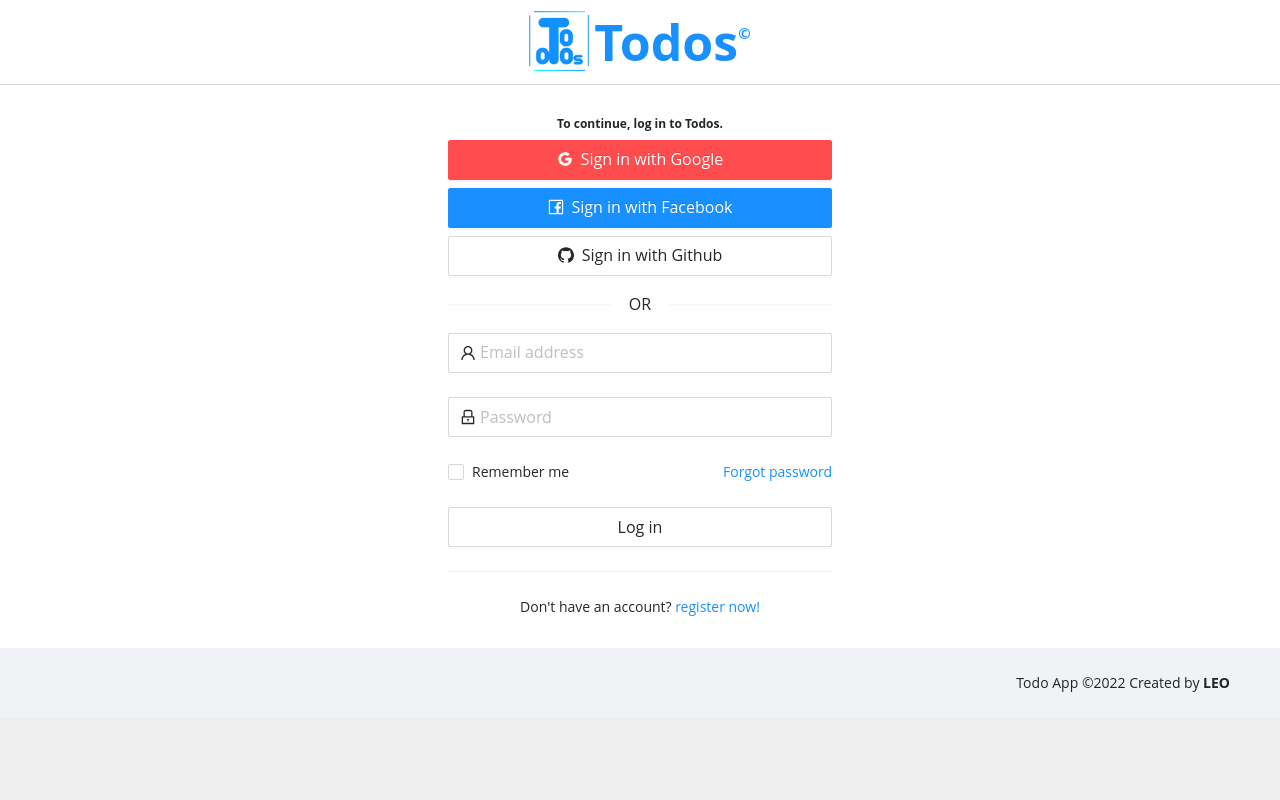
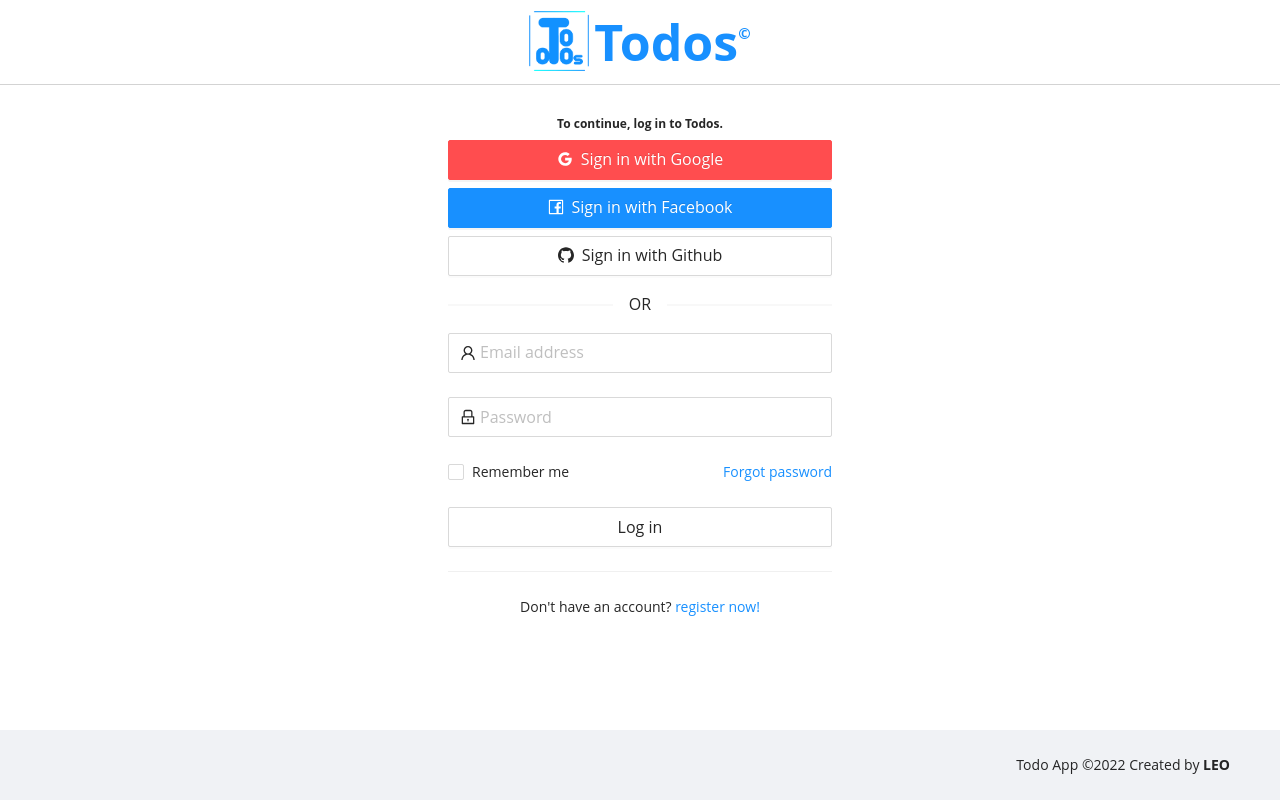
Before and after one commit to levantuan-leo/todos, a React (Create React App) app: page /auth/sign-in in a window 1280 px wide. Built offline with nearby package versions, Linux system fonts and the light colour scheme; no server answers.

Commit message:
update#1 - 20230208

```diff
--- a/src/App.js
+++ b/src/App.js
@@ -30,7 +30,7 @@
     const unsubscribe = onAuthStateChanged(
       authService.auth,
       async (currentUser) => {
-        console.log(currentUser);
+        console.log("[currentUser]: ", currentUser);
         await dispatch(getMeThunk(currentUser));
 
         // get all todos
--- a/src/app/store.js
+++ b/src/app/store.js
@@ -11,10 +11,6 @@
 
 const store = configureStore({
   reducer: rootReducer,
-  middleware: (getDefaultMiddleware) =>
-    getDefaultMiddleware({
-      serializableCheck: false,
-    }),
 });
 
 export default store;
--- a/src/features/Auth/authSlice.js
+++ b/src/features/Auth/authSlice.js
@@ -26,7 +26,7 @@
 
 const getMeThunk = createAsyncThunk(
   "auth/getMe",
-  async (_, { rejectWithValue, getState }) => {
+  async (_, { rejectWithValue }) => {
     const currentUser = authService.auth.currentUser;
 
     if (currentUser) {
--- a/src/features/Auth/index.jsx
+++ b/src/features/Auth/index.jsx
@@ -35,7 +35,7 @@
   };
 
   return (
-    <div style={{ backgroundColor: "white" }}>
+    <div style={{ backgroundColor: "white", minHeight: '100vh', display:'flex', flexDirection: 'column' }}>
       <Header
         style={{
           height: "auto",
@@ -79,7 +79,7 @@
         </div>
       </Header>
 
-      <Content style={{ padding: "0 35%", margin: "30px 0" }}>
+      <Content style={{ padding: "0 35%", margin: "30px 0", flex: 1 }}>
         <div>
           <h4
             style={{
--- a/src/features/Auth/pages/SignIn/index.jsx
+++ b/src/features/Auth/pages/SignIn/index.jsx
@@ -15,7 +15,7 @@
       <SignInForm initialValues={initialValues} onSubmit={handleSubmit} />
       <Divider />
       <div style={{ textAlign: "center" }}>
-        Don't have an account? <Link to="/user/sign-up">register now!</Link>
+        Don't have an account? <Link to="/auth/sign-up">register now!</Link>
       </div>
     </>
   );
--- a/src/features/Todo/components/Filters/index.jsx
+++ b/src/features/Todo/components/Filters/index.jsx
@@ -10,9 +10,9 @@
 
 export default function Filters() {
   const dispatch = useDispatch();
-  const searchText = useSelector((state) => state.filters.search);
-  const status = useSelector((state) => state.filters.status);
-  const priorities = useSelector((state) => state.filters.priorities);
+  const { searchText, status, priorities } = useSelector(
+    (state) => state.filters
+  );
 
   const handleSearchChange = (value) => {
     const action = searchFilterChange(value);
--- a/src/features/Todo/components/TodoList/index.jsx
+++ b/src/features/Todo/components/TodoList/index.jsx
@@ -14,7 +14,7 @@
 import { LeftOutlined, RightOutlined } from "@ant-design/icons";
 import TodoForm from "../TodoForm";
 
-export default function TodoList() {
+function TodoList() {
   const dispatch = useDispatch();
   // ------------------------
   const navigate = useNavigate();
@@ -103,3 +103,5 @@
     </Row>
   );
 }
+
+export default TodoList;
--- a/src/features/Todo/index.jsx
+++ b/src/features/Todo/index.jsx
@@ -7,6 +7,8 @@
 const { Title } = Typography;
 
 function Todo() {
+  console.log("re-render / Todo");
+
   return (
     <div style={{ padding: "5vh 0" }}>
       <div
```
